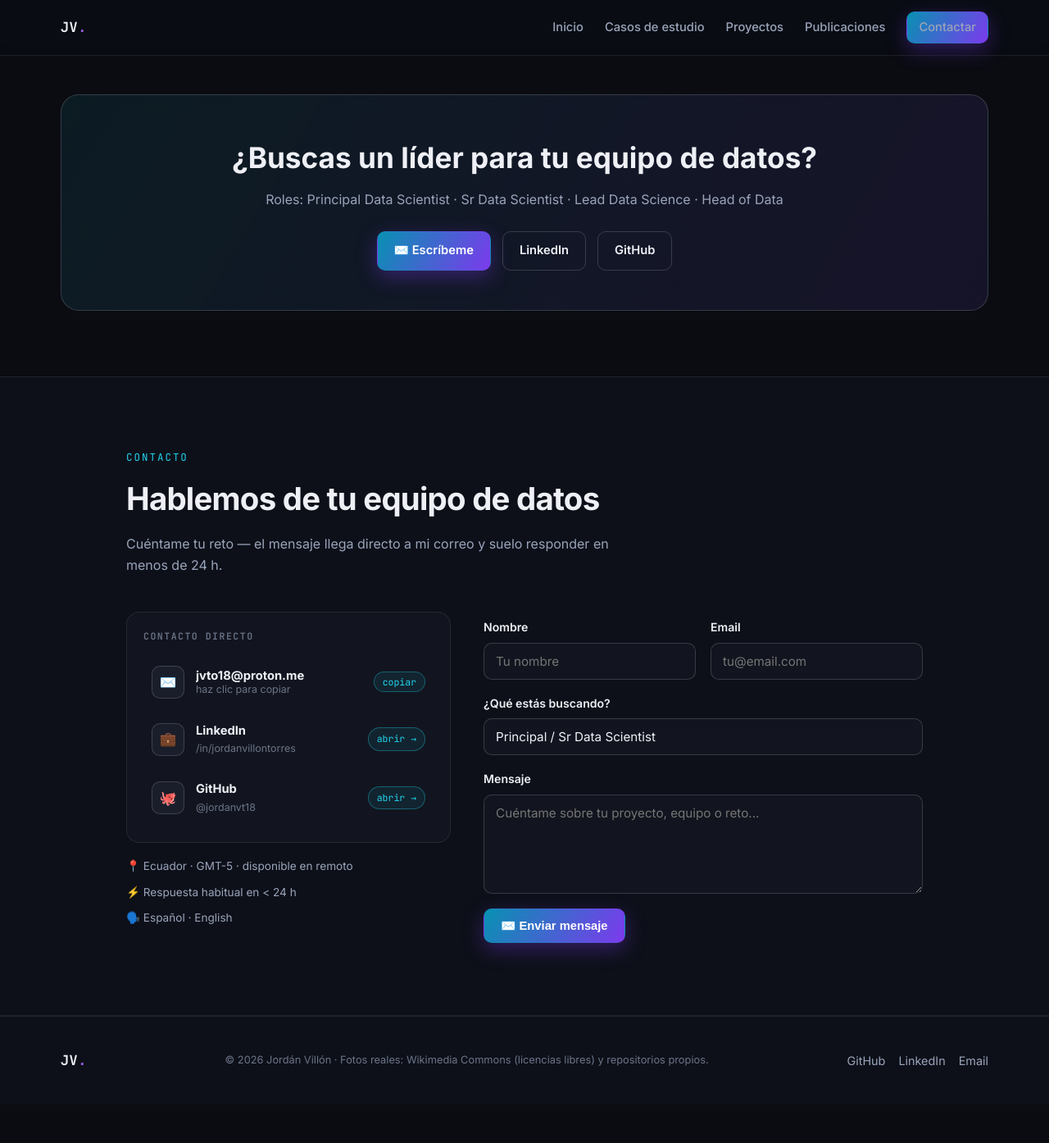
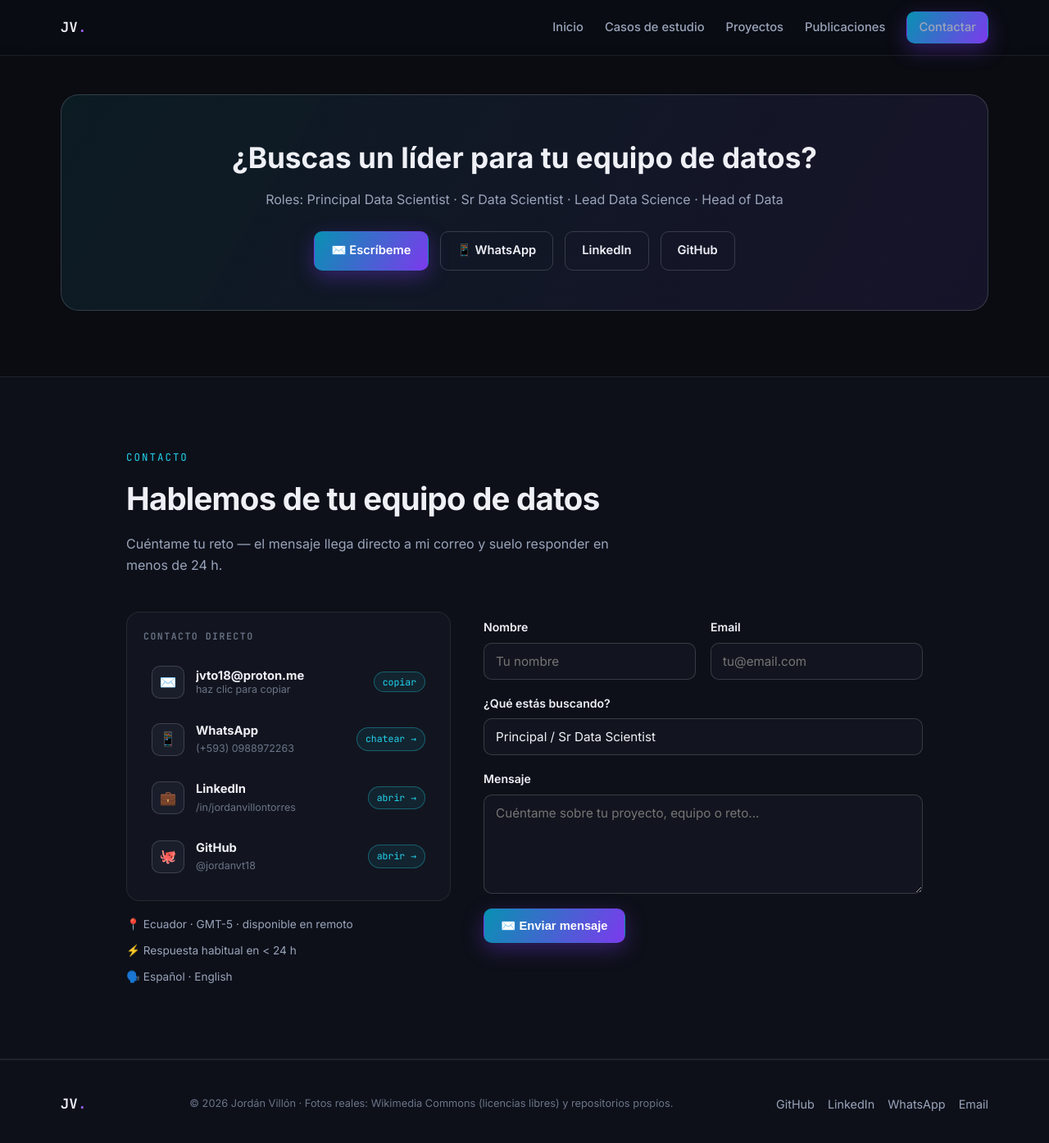
Before and after one commit to jordanvt18/jordanvillont.github.io, a Jekyll site: the page built from index.html, in a window 1280 px wide and 1400 px high, scrolled down 3650 px. Shown: the top 1394 px of the window at 82% size. Built offline with Jekyll 4.4.1, drawn with Linux system fonts in a browser that asks for light colours; before the commit the page ends 4997 px from its top, so only the background shows below that.

Commit message:
Add WhatsApp (+593 0988972263) to contact aside, CTA band and footer

```diff
--- a/_includes/figma-footer.html
+++ b/_includes/figma-footer.html
@@ -5,6 +5,7 @@
     <div class="social">
       <a href="https://github.com/jordanvt18" target="_blank" rel="noopener">GitHub</a>
       <a href="https://www.linkedin.com/in/jordanvillontorres" target="_blank" rel="noopener">LinkedIn</a>
+      <a href="https://wa.me/593988972263" target="_blank" rel="noopener">WhatsApp</a>
       <a href="mailto:jvto18@proton.me">Email</a>
     </div>
   </div>
--- a/index.html
+++ b/index.html
@@ -167,6 +167,7 @@ permalink: /
       <p>Roles: Principal Data Scientist · Sr Data Scientist · Lead Data Science · Head of Data</p>
       <div class="row">
         <a class="btn btn-primary" href="{{ site.baseurl }}/#contact">✉️ Escríbeme</a>
+        <a class="btn btn-ghost" href="https://wa.me/593988972263?text=Hola%20Jord%C3%A1n%2C%20vi%20tu%20portafolio%20y%20quiero%20conversar." target="_blank" rel="noopener">📱 WhatsApp</a>
         <a class="btn btn-ghost" href="https://www.linkedin.com/in/jordanvillontorres" target="_blank" rel="noopener">LinkedIn</a>
         <a class="btn btn-ghost" href="https://github.com/jordanvt18" target="_blank" rel="noopener">GitHub</a>
       </div>
@@ -189,6 +190,11 @@ permalink: /
             <span class="ct"><b>jvto18@proton.me</b><small>haz clic para copiar</small></span>
             <span class="cx" id="copy-feedback">copiar</span>
           </button>
+          <a class="contact-line" href="https://wa.me/593988972263?text=Hola%20Jord%C3%A1n%2C%20vi%20tu%20portafolio%20y%20quiero%20conversar." target="_blank" rel="noopener">
+            <span class="ci" aria-hidden="true">📱</span>
+            <span class="ct"><b>WhatsApp</b><small>(+593) 0988972263</small></span>
+            <span class="cx">chatear →</span>
+          </a>
           <a class="contact-line" href="https://www.linkedin.com/in/jordanvillontorres" target="_blank" rel="noopener">
             <span class="ci" aria-hidden="true">💼</span>
             <span class="ct"><b>LinkedIn</b><small>/in/jordanvillontorres</small></span>
```
